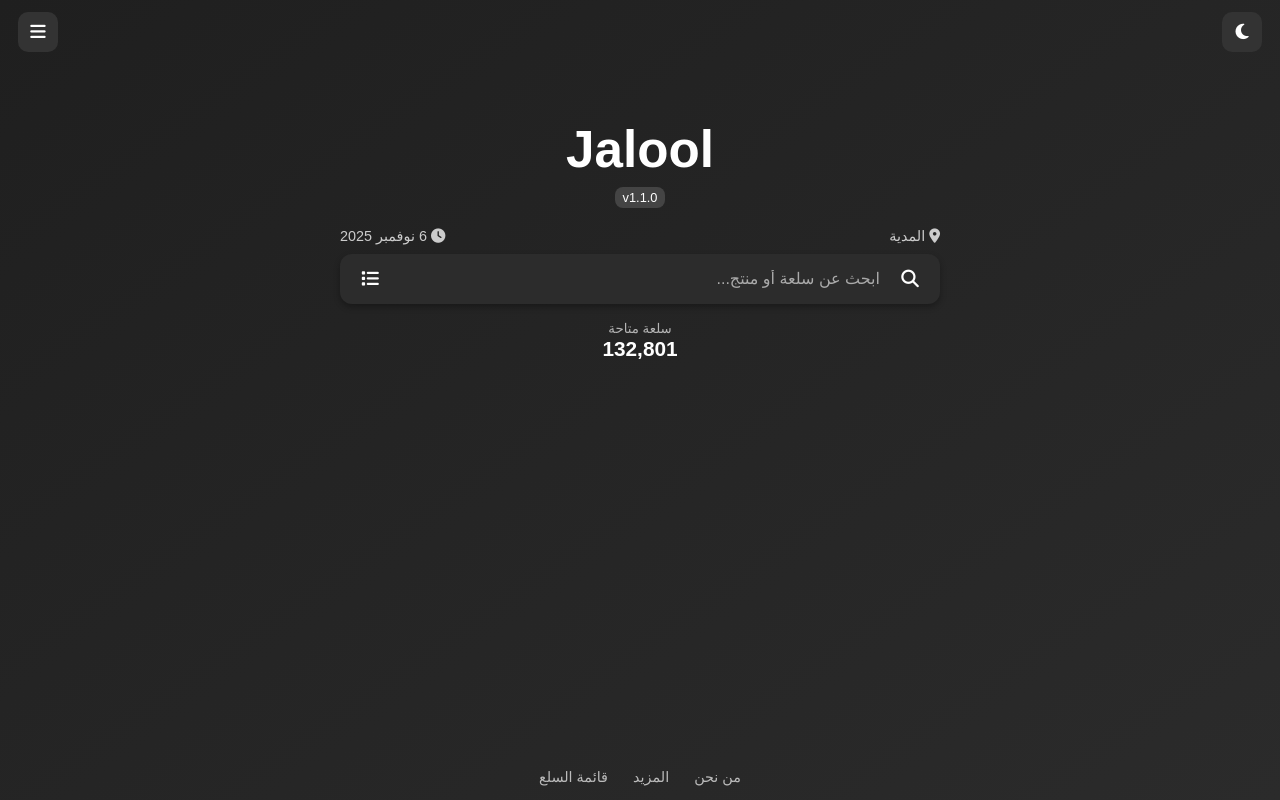
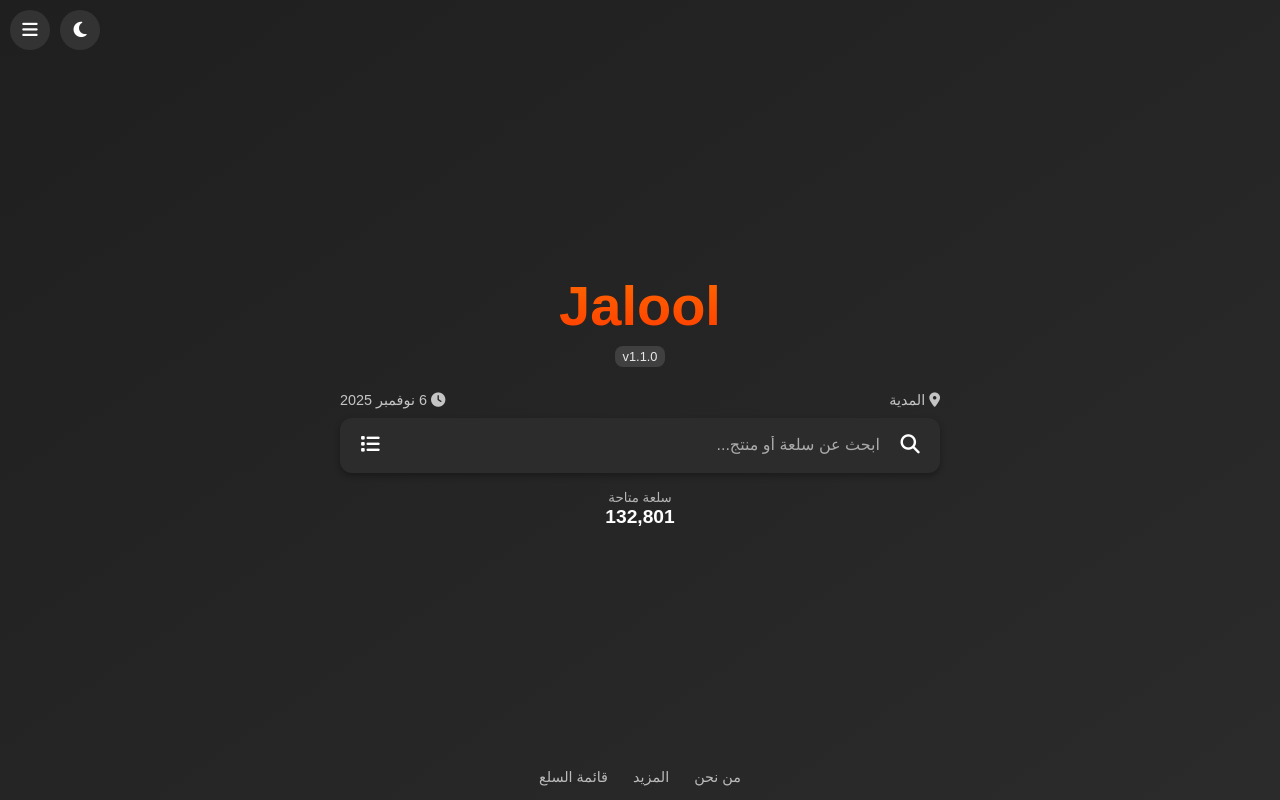
Before and after one commit to benyaknadal/pro3, a plain HTML site: page index.html in a window 1280 px wide. Drawn offline with Linux system fonts and the light colour scheme.

Commit message:
Update index.html

```diff
--- a/index.html
+++ b/index.html
@@ -4,8 +4,10 @@
   <meta charset="UTF-8" />
   <meta name="viewport" content="width=device-width, initial-scale=1.0" />
   <title>Jalool</title>
-  <link rel="stylesheet"
-    href="https://cdnjs.cloudflare.com/ajax/libs/font-awesome/6.7.2/css/all.min.css" />
+  <link
+    rel="stylesheet"
+    href="https://cdnjs.cloudflare.com/ajax/libs/font-awesome/6.7.2/css/all.min.css"
+  />
   <style>
     :root {
       --orange: #ff6a00;
@@ -19,61 +21,74 @@
     }
 
     body {
+      height: 100vh;
+      width: 100%;
       background: linear-gradient(145deg, #1f1f1f, #2b2b2b);
       color: #fff;
       display: flex;
       flex-direction: column;
+      justify-content: center;
       align-items: center;
-      min-height: 100vh;
-      padding: 20px;
+      overflow: hidden;
     }
 
     /* الرأس */
     header {
-      position: fixed;
-      top: 0;
-      right: 0;
-      left: 0;
-      padding: 12px 18px;
+      position: absolute;
+      top: 10px;
+      right: 10px;
+      left: 10px;
       display: flex;
-      justify-content: space-between;
-      align-items: center;
-      background: transparent;
+      justify-content: flex-end;
+      gap: 10px;
       z-index: 10;
-    }
-
-    .header-right, .header-left {
-      display: flex;
-      align-items: center;
-      gap: 10px;
     }
 
     header button {
       border: none;
-      border-radius: 10px;
+      border-radius: 50%;
       width: 40px;
       height: 40px;
       cursor: pointer;
       font-size: 1.1rem;
       color: #fff;
       background-color: #333;
-      transition: background-color 0.3s;
+      transition: background-color 0.3s, color 0.3s;
     }
 
     header button:hover {
       background-color: #444;
+      color: var(--orange);
+    }
+
+    /* معلومات فوق محرك البحث */
+    .search-info {
+      width: 90%;
+      max-width: 600px;
+      display: flex;
+      justify-content: space-between;
+      align-items: center;
+      font-size: 0.9rem;
+      color: #d6d6d6;
+      margin-bottom: 10px;
+      opacity: 0.9;
     }
 
     /* الشعار */
     .logo {
-      margin-top: 100px;
-      text-align: center;
+      display: flex;
+      flex-direction: column;
+      align-items: center;
+      justify-content: center;
+      margin-bottom: 25px;
     }
 
     .logo h1 {
-      font-size: 3.2rem;
+      font-size: 3.5rem;
       font-weight: bold;
-      color: #fff;
+      background: linear-gradient(180deg, var(--orange), #ff3c00);
+      -webkit-background-clip: text;
+      -webkit-text-fill-color: transparent;
     }
 
     .version {
@@ -83,51 +98,26 @@
       padding: 3px 8px;
       font-size: 0.8rem;
       margin-top: 8px;
-      display: inline-block;
+      opacity: 0.9;
     }
 
-    /* معلومات البحث */
-    .search-info {
-      width: 100%;
-      max-width: 600px;
-      display: flex;
-      justify-content: space-between;
-      align-items: center;
-      font-size: 0.9rem;
-      color: #ccc;
-      margin: 20px 0 10px;
-    }
-
-    /* صندوق البحث */
+    /* مربع البحث */
     .search-box {
       display: flex;
       align-items: center;
-      width: 100%;
-      max-width: 600px;
+      justify-content: center;
       background-color: #2c2c2c;
       border-radius: 12px;
-      height: 50px;
+      width: 90%;
+      max-width: 600px;
+      height: 55px;
       padding: 0 10px;
       box-shadow: 0 3px 6px rgba(0, 0, 0, 0.3);
-    }
-
-    .search-box button {
-      border: none;
-      background: none;
-      color: #fff;
-      cursor: pointer;
-      font-size: 1.1rem;
-      display: flex;
-      align-items: center;
-      justify-content: center;
-      border-radius: 8px;
-      width: 40px;
-      height: 40px;
       transition: background-color 0.3s;
     }
 
-    .search-box button:hover {
-      background-color: #3a3a3a;
+    .search-box:hover {
+      background-color: #333;
     }
 
     .search-box input {
@@ -144,6 +134,27 @@
       color: #aaa;
     }
 
+    .search-box button {
+      border: none;
+      background: none;
+      color: #fff;
+      cursor: pointer;
+      font-size: 1.2rem;
+      width: 40px;
+      height: 40px;
+      display: flex;
+      align-items: center;
+      justify-content: center;
+      border-radius: 50%;
+      transition: background-color 0.3s, color 0.3s;
+    }
+
+    .search-box button:hover {
+      background-color: #3a3a3a;
+      color: var(--orange);
+    }
+
+    /* زر الحذف */
     #clearBtn {
       opacity: 0;
       visibility: hidden;
@@ -166,13 +177,13 @@
     }
 
     .item-counter h6 {
-      font-size: 1.3rem;
+      font-size: 1.2rem;
       color: #fff;
     }
 
-    /* التذييل */
+    /* تذييل الصفحة */
     .bottom-links {
-      position: fixed;
+      position: absolute;
       bottom: 15px;
       display: flex;
       gap: 25px;
@@ -189,31 +200,12 @@
     .bottom-links a:hover {
       color: var(--orange);
     }
-
-    /* تحسين للشاشات الصغيرة */
-    @media (max-width: 768px) {
-      .logo h1 {
-        font-size: 2.6rem;
-      }
-      header button {
-        width: 38px;
-        height: 38px;
-      }
-      .search-box {
-        height: 48px;
-      }
-    }
   </style>
 </head>
-
 <body>
   <header>
-    <div class="header-right">
-      <button title="الوضع الليلي"><i class="fa-solid fa-moon"></i></button>
-    </div>
-    <div class="header-left">
-      <button title="القائمة"><i class="fa-solid fa-bars"></i></button>
-    </div>
+    <button title="تغيير الوضع"><i class="fa-solid fa-moon"></i></button>
+    <button title="القائمة"><i class="fa-solid fa-bars"></i></button>
   </header>
 
   <div class="logo">
@@ -255,9 +247,10 @@
     });
     updateTime.innerHTML = `<i class="fa-solid fa-clock"></i> ${formatted}`;
 
-    // زر الحذف
+    // زر حذف النص
     const searchInput = document.getElementById("searchInput");
     const clearBtn = document.getElementById("clearBtn");
+
     searchInput.addEventListener("input", () => {
       if (searchInput.value.trim() !== "") {
         clearBtn.classList.add("visible");
@@ -265,6 +258,7 @@
         clearBtn.classList.remove("visible");
       }
     });
+
     clearBtn.addEventListener("click", () => {
       searchInput.value = "";
       clearBtn.classList.remove("visible");
```
